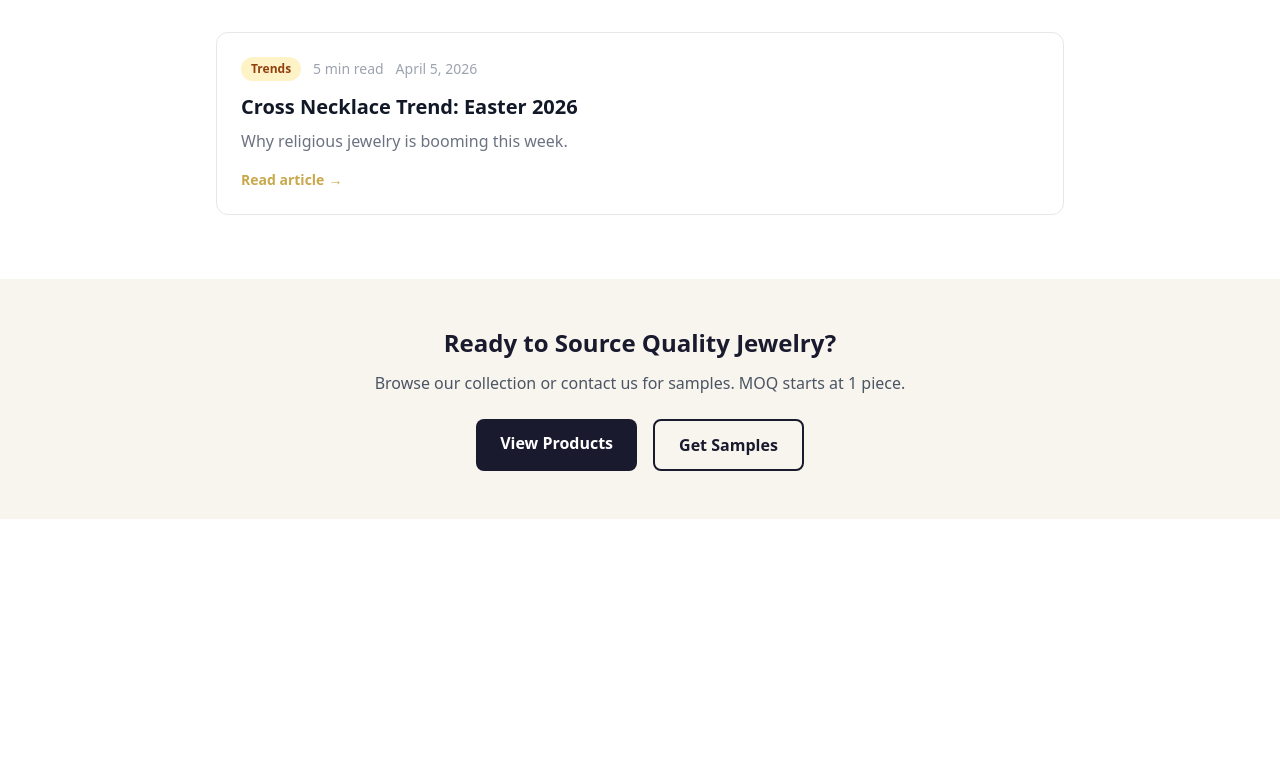
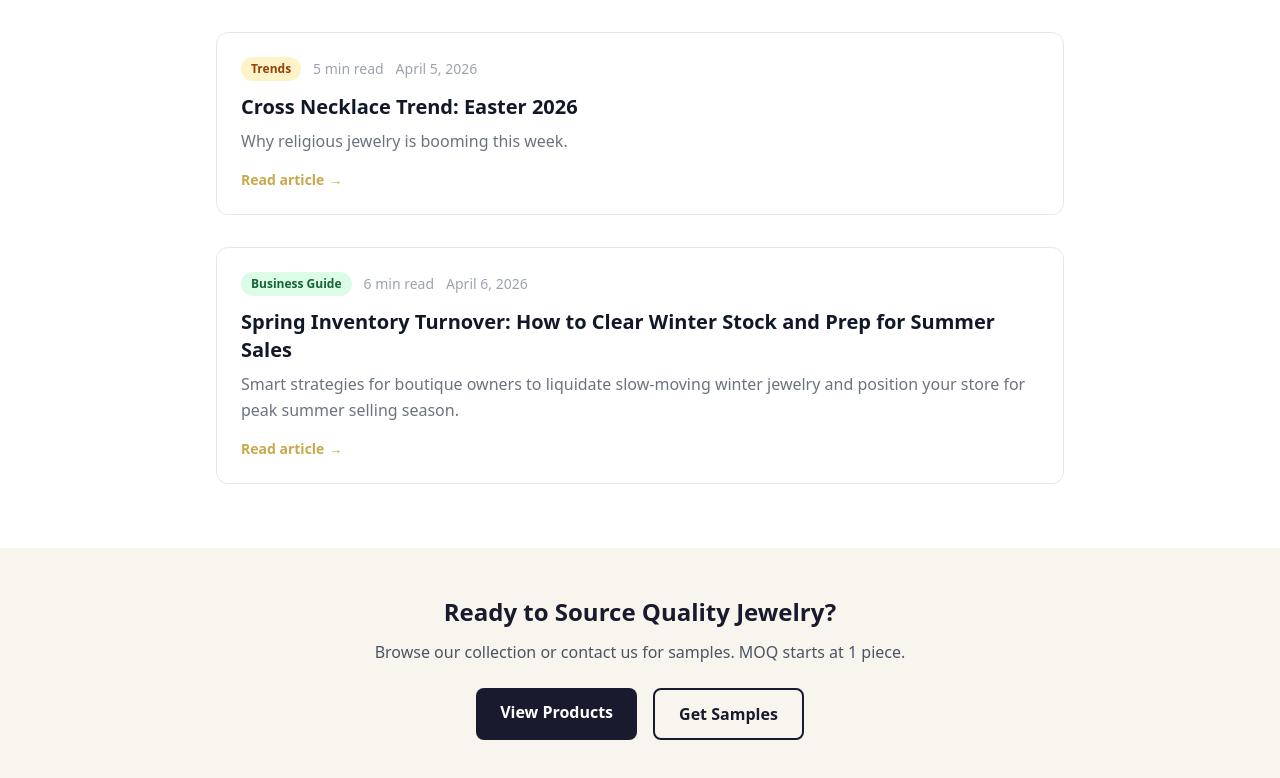
Before and after one commit to apriljacky1988-collab/sheplusjewelry, a Next.js app: page /blog in a window 1280 px wide. Shown: the part 6750-7528 px from the top of the page. Before the commit the page ends 7269 px from the top, so only its background shows below. Built offline with nearby package versions, Linux system fonts and the light colour scheme.

Commit message:
Add daily SEO article: Spring Inventory Turnover Guide (2026-04-06)

```diff
--- a/app/data/blog.ts
+++ b/app/data/blog.ts
@@ -1898,4 +1898,155 @@ Cross necklace searches up 340%, crucifix up 280% this week.
 [Browse collection](https://www.sheplusjewelry.com/products)
     `.trim(),
   },
+
+  {
+    slug: 'spring-inventory-turnover-boutique-guide',
+    title: 'Spring Inventory Turnover: How to Clear Winter Stock and Prep for Summer Sales',
+    description: 'Smart strategies for boutique owners to liquidate slow-moving winter jewelry and position your store for peak summer selling season.',
+    date: '2026-04-06',
+    readTime: '6 min read',
+    category: 'Business Guide',
+    content: `
+## Why April Is Inventory Make-or-Break Month
+
+For US boutique owners, April sits at a critical junction. Winter inventory is still taking up shelf space and tying up cash, while summer buying season is just 6-8 weeks away.
+
+The boutiques that win in Q2 are the ones that move decisively now: clearing slow stock, freeing up capital, and placing strategic orders for summer's bestsellers.
+
+This guide shows you exactly how to execute a profitable spring inventory turnover.
+
+## Step 1: Run the Numbers on Winter Stock
+
+Before making any decisions, know exactly what you're dealing with.
+
+**Calculate these metrics:**
+
+| Metric | How to Calculate | Action Threshold |
+|--------|------------------|------------------|
+| Days in inventory | Current stock ÷ Average daily sales | >90 days = urgent |
+| Sell-through rate | Units sold ÷ Units received | <50% = markdown candidate |
+| Gross margin return | Gross profit ÷ Average inventory cost | <1.0 = discontinue |
+
+**Review each jewelry category:**
+- Heavy winter pieces (chunky metal, dark stones)
+- Holiday-specific items (red/green, snowflakes, Christmas themes)
+- Slow movers that haven't sold in 60+ days
+
+## Step 2: Execute Strategic Markdowns
+
+Don't slash everything at once. Use a tiered approach to maximize recovery.
+
+**Week 1-2: Selective Promotions (20-30% off)**
+- Target pieces with 60-90 days in inventory
+- Market as "Spring Refresh Sale"
+- Bundle slow movers with fast sellers
+
+**Week 3-4: Aggressive Clearance (40-50% off)**
+- Items with 90+ days in inventory
+- Position as "Last Chance" or "Winter Clearance"
+- Still profitable at these margins? Move them.
+
+**Week 5+: Liquidation (60%+ off or cost)**
+- Anything left that hasn't moved
+- Consider flash sales, email-only offers, or wholesale liquidators
+- Goal: convert to cash, not margin
+
+## Step 3: Identify Summer Winners Early
+
+While clearing winter stock, research what's coming next.
+
+**Summer 2026 Jewelry Trends to Stock:**
+
+**Coastal & Nautical**
+- Shell jewelry (natural and metal interpretations)
+- Turquoise (always strong for summer)
+- Rope-textured metals and anchor motifs
+
+**Festival & Boho**
+- Layered necklaces with mixed materials
+- Anklets (major comeback)
+- Body chains and statement earrings
+
+**Minimalist Summer**
+- Delicate gold chains
+- Single pearl pendants
+- Thin stacking rings
+
+**Bold Color**
+- Coral and orange stones
+- Bright enamel
+- Mixed metal pieces
+
+## Step 4: Place Strategic Reorders
+
+With cash freed up from winter clearance, invest in proven winners and summer trends.
+
+**The 70-20-10 Buying Rule:**
+- 70% proven sellers (reorder what worked last summer)
+- 20% trending new styles (test with small quantities)
+- 10% experimental/bold bets (unique pieces for differentiation)
+
+**Summer Order Timeline:**
+- **Now (Early April):** Place orders for May delivery
+- **Mid-April:** Finalize June/July bestseller reorders
+- **May:** Order August back-to-school transition pieces
+
+## Step 5: Refresh Your Displays
+
+Physical merchandising matters as much as inventory selection.
+
+**Spring Display Updates:**
+- Replace dark velvet with light linen or natural wood
+- Add greenery (succulents work well)
+- Use brighter lighting to highlight summer stones
+- Create "New Arrivals" sections for summer pieces
+
+**Cross-Merchandising:**
+- Pair jewelry with spring clothing (sundresses, white tops)
+- Create gift sets for Mother's Day, graduations, weddings
+- Display layered looks on mannequins or busts
+
+## Cash Flow Tips for the Transition
+
+Inventory turnover isn't just about products—it's about cash management.
+
+**DO:**
+- Negotiate Net 30 terms with suppliers for summer orders
+- Use winter clearance cash to fund summer inventory
+- Start conservative on new trend pieces (5-10 units max)
+
+**DON'T:**
+- Order summer stock before winter is cleared
+- Overcommit to single styles (spread your bets)
+- Ignore the data (if it didn't sell last summer, don't reorder it)
+
+## How Sheplus Jewelry Supports Spring Turnover
+
+We understand the April crunch. That's why we structure our wholesale program for flexibility:
+
+**Low-Risk Testing:**
+- 1-piece samples for any summer style
+- 5-piece minimums on production orders
+- Mix-and-match styles to hit minimums
+
+**Fast Turnaround:**
+- 7-10 day sample delivery
+- 2-3 week production for in-stock designs
+- Rush options available for urgent needs
+
+**Summer 2026 Collection Ready:**
+- Turquoise statement pieces (always a summer hit)
+- Freshwater pearl essentials
+- New layered necklace sets
+- Boho anklets and body chains
+
+**Current lead time:** Orders placed this week deliver by early May—perfect for summer season prep.
+
+[Browse summer collection](https://www.sheplusjewelry.com/products) or email anna@sheplusjewelry.com for a summer lookbook.
+
+---
+
+*Sheplus Jewelry supplies 160+ US boutiques with small-batch turquoise, pearl, and sterling silver jewelry. MOQ 1 piece for samples.*
+    `.trim(),
+  },
 ]
```
